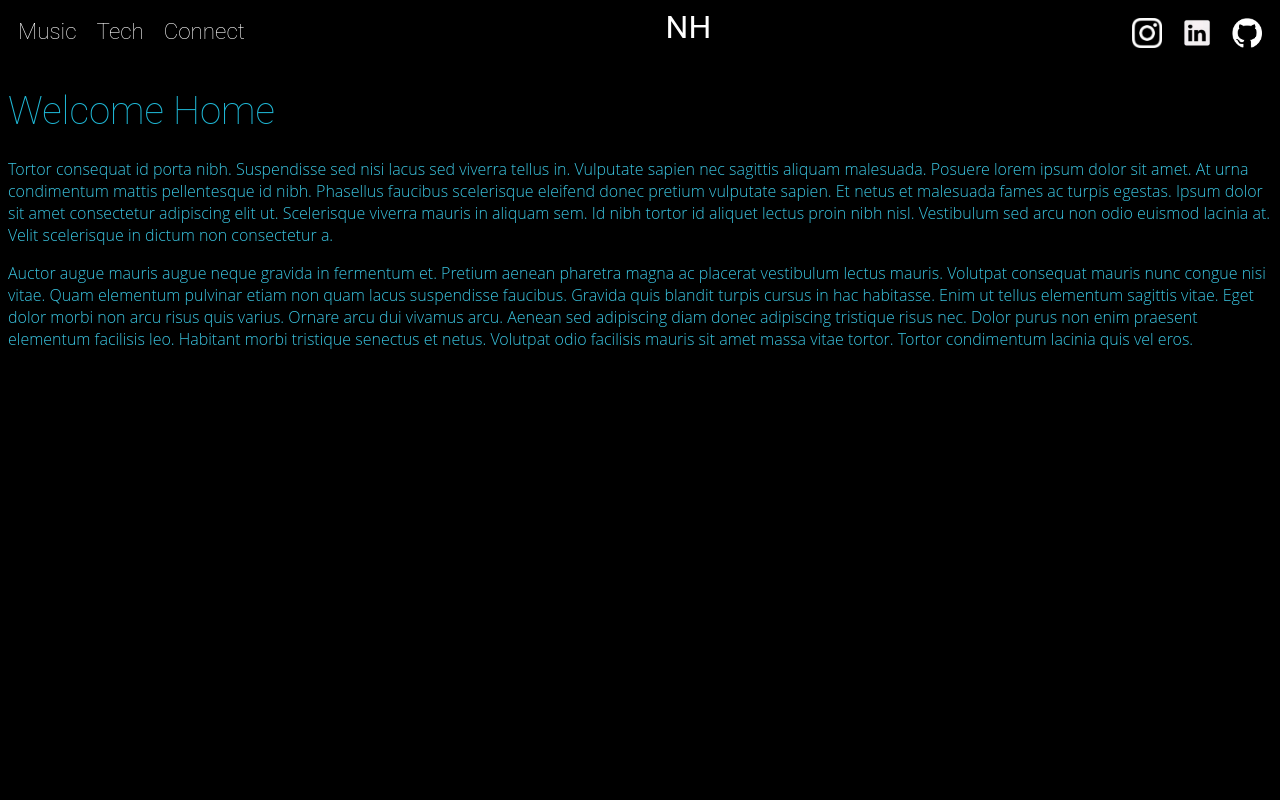
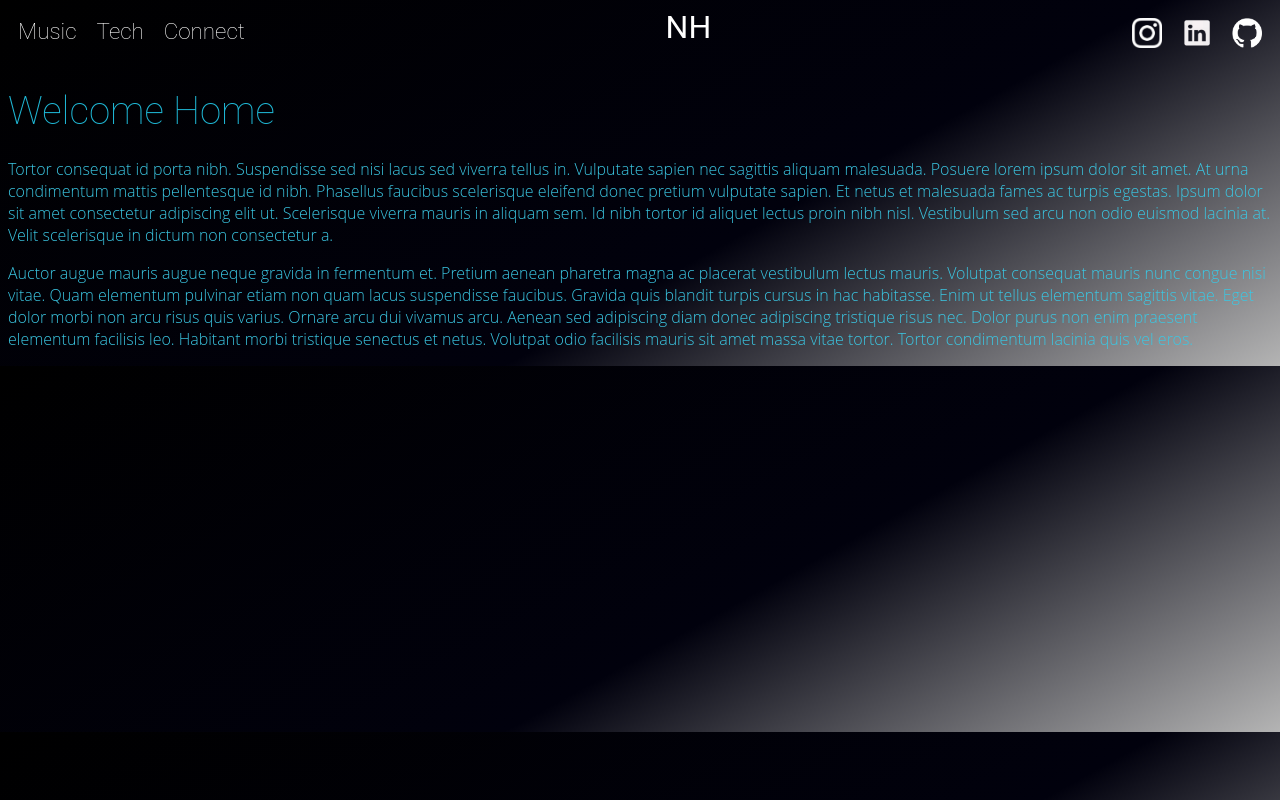
Before and after one commit to NHartMusic/studious-adventure, a React (Vite) app: page / in a window 1280 px wide. Built offline with nearby package versions, Linux system fonts and the light colour scheme.

Commit message:
experimenting with gradient background

```diff
--- a/index.html
+++ b/index.html
@@ -7,7 +7,8 @@
     <title>NHIACRKT</title>
   </head>
   <body
-    style='background: black'
+    style='background: rgb(0,0,0);
+    background: linear-gradient(151deg, rgba(0,0,0,1) 0%, rgba(1,1,13,1) 60%, rgba(180,180,180,1) 100%);'
   >
     <div id="root"></div>
     <script type="module" src="/src/index.tsx"></script>
--- a/src/App.tsx
+++ b/src/App.tsx
@@ -1,5 +1,6 @@
 import * as React from 'react'
 import { Routes, Route } from "react-router-dom"
+import styled from 'styled-components'
 //nav
 import Header from './Navigation/Header'
 //components
@@ -8,10 +9,17 @@ import Music from './Pages/Music/index'
 import Tech from './Pages/Tech/index'
 import Connect from './Pages/Connect/index'
 
+
+const ContentWrapper = styled.div`
+  height: 100%;
+  flex-direction: column;
+`
+
 function App() {
 
   return (
     <>
+      <ContentWrapper>
         <Header />
         <Routes>
           <Route path='/' element={<Home />} />
@@ -19,6 +27,7 @@ function App() {
           <Route path='/Tech' element={<Tech />} />
           <Route path='/Connect' element={<Connect />} />
         </Routes>
+      </ContentWrapper>
     </>
   )
 }
```
Lines whose indentation alone changed are shown as unchanged.
